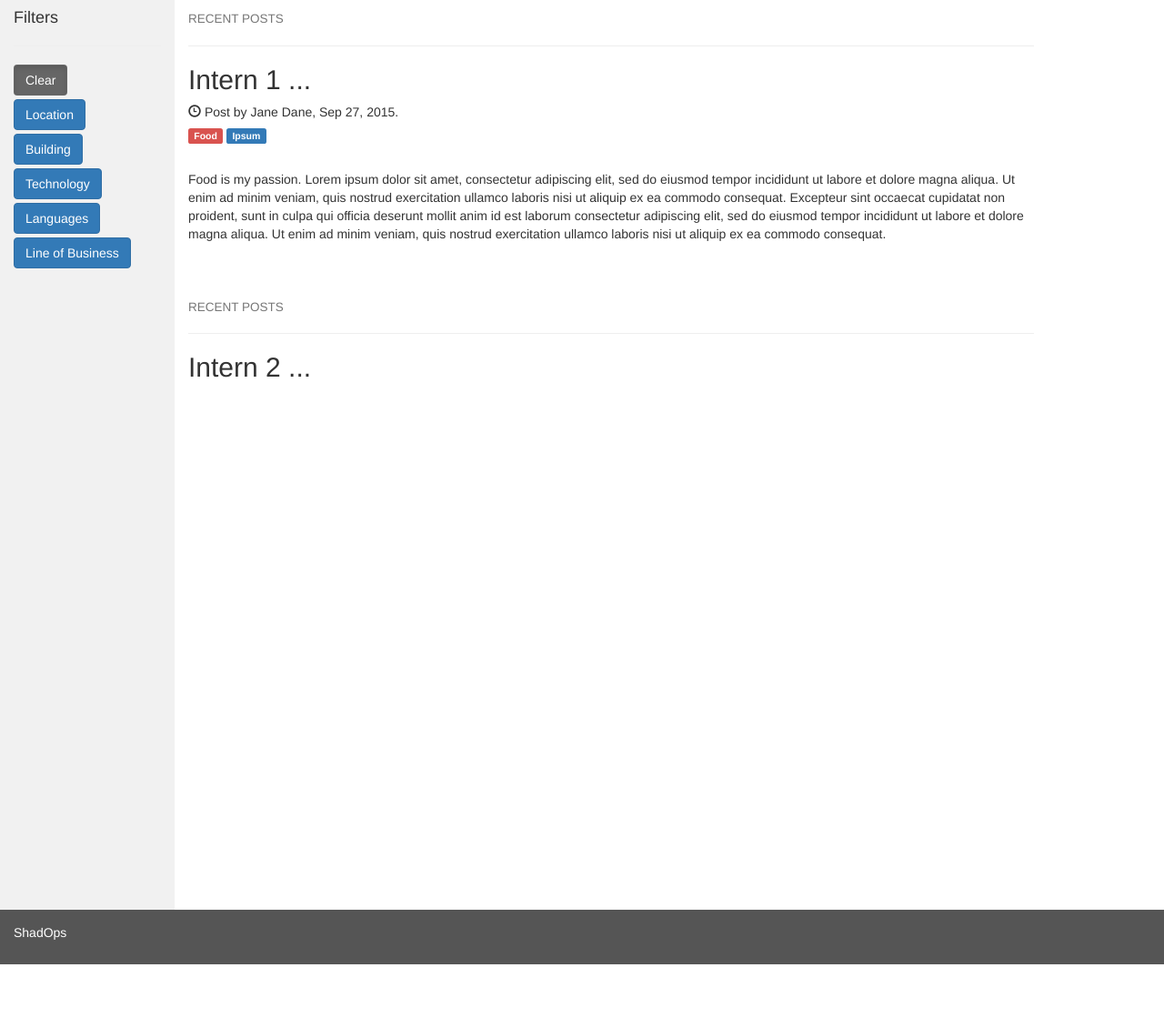
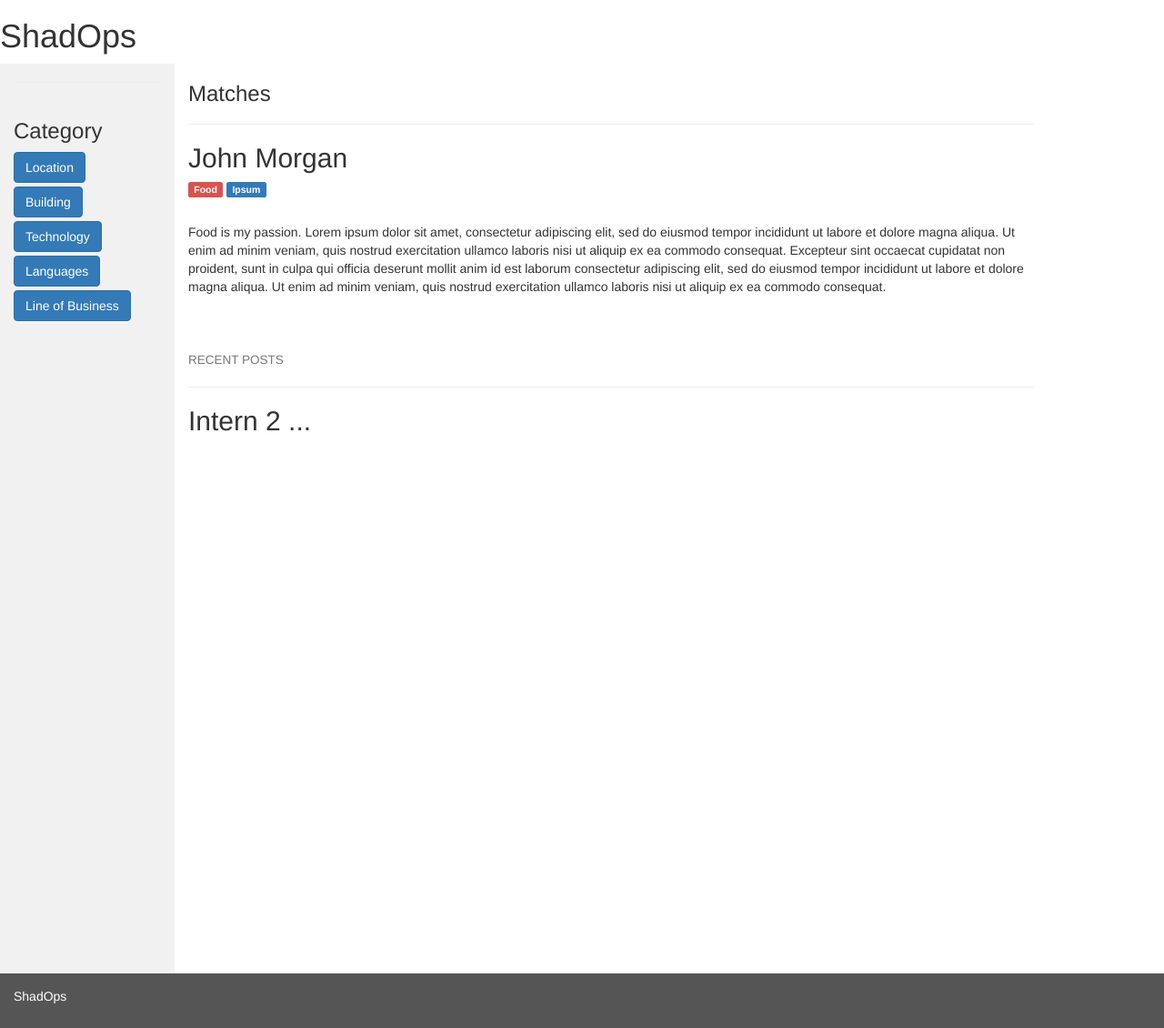
Before and after one commit to ldpr23/shadops, a Django app: template templates/shadopsapp/main.html in a window 1280 px wide. Shown: the whole page at 91% size. Before the commit the page ends 1060 px from the top, so only its background shows below. Run offline with Django 3.2, Linux system fonts and the light colour scheme; the template is opened without the code that fills it, so the values that code supplies are empty; some libraries are stand-ins or nearby versions.

Commit message:
Latest changes

```diff
--- a/templates/shadopsapp/main.html
+++ b/templates/shadopsapp/main.html
@@ -11,23 +11,23 @@
 </head>
 <body>
 
+
+<h1>ShadOps</h1>
+
+
 <div class="container-fluid">
     <div class="row content">
         <div id="snav" class="col-sm-3 sidenav">
-            <h4>Filters</h4>
+
             <hr>
             <ul class="nav nav-pills nav-stacked">
-                <!--<li class="active"><a href="#section1">Home</a></li>-->
-                <!--<li><a href="#section2">Friends</a></li>-->
-                <!--<li><a href="#section3">Family</a></li>-->
-                <!--<li><a href="#section3">Photos</a></li>-->
 
                 <div id="myBtnContainer">
-                    <li><button class="btn active" onclick="filterSelection('all')"> Clear</button></li>
 
-                    <div class = "spacer"></div>
+                    <h3>Category</h3>
 
                     <div>
+
                         <button class="btn btn-primary" type="button" data-toggle="collapse" data-target="#collapseLocation" aria-expanded="false" aria-controls="collapseExample">
                             Location
                         </button>
@@ -56,8 +56,8 @@
                             Technology
                         </button>
                         <div class = "collapse" id="collapseTech" >
-                            <li><button class="btn"  onclick="filterSelection('Java')"> AI/ML</button></li>
-                            <li><button class="btn"  onclick="filterSelection('JS')"> Cloud</button></li>
+                            <li><button class="btn"  onclick="filterSelection('ai')"> AI/ML</button></li>
+                            <li><button class="btn"  onclick="filterSelection('cloud')"> Cloud</button></li>
                         </div>
                     </div>
                     <div class = "spacer"></div>
@@ -67,8 +67,8 @@
                             Languages
                         </button>
                         <div class = "collapse" id="collapseLang" >
-                            <li><button class="btn"  onclick="filterSelection('waterloo')"> Java</button></li>
-                            <li><button class="btn"  onclick="filterSelection('bothwell')"> JavaScript</button></li>
+                            <li><button class="btn"  onclick="filterSelection('java')"> Java</button></li>
+                            <li><button class="btn"  onclick="filterSelection('js')"> JavaScript</button></li>
                         </div>
                     </div>
                     <div class = "spacer"></div>
@@ -78,22 +78,20 @@
                             Line of Business
                         </button>
                         <div class = "collapse" id="collapseBusiness" >
-                            <li><button class="btn"  onclick="filterSelection('waterloo')"> CiB</button></li>
-                            <li><button class="btn"  onclick="filterSelection('bothwell')"> AWM</button></li>
+                            <li><button class="btn"  onclick="filterSelection('cib')"> CiB</button></li>
+                            <li><button class="btn"  onclick="filterSelection('awm')"> AWM</button></li>
                         </div>
                     </div>
                 </div>
-
 
             </ul><br>
 
         </div>
 
         <div class="col-sm-9">
-            <h4><small>RECENT POSTS</small></h4>
+            <h3>Matches</h3>
             <hr>
-            <h2>Intern 1 ... </h2>
-            <h5><span class="glyphicon glyphicon-time"></span> Post by Jane Dane, Sep 27, 2015.</h5>
+            <h2>John Morgan</h2>
             <h5><span class="label label-danger">Food</span> <span class="label label-primary">Ipsum</span></h5><br>
             <p>Food is my passion. Lorem ipsum dolor sit amet, consectetur adipiscing elit, sed do eiusmod tempor incididunt ut labore et dolore magna aliqua. Ut enim ad minim veniam, quis nostrud exercitation ullamco laboris nisi ut aliquip ex ea commodo consequat. Excepteur sint occaecat cupidatat non proident, sunt in culpa qui officia deserunt mollit anim id est laborum consectetur adipiscing elit, sed do eiusmod tempor incididunt ut labore et dolore magna aliqua. Ut enim ad minim veniam, quis nostrud exercitation ullamco laboris nisi ut aliquip ex ea commodo consequat.</p>
             <br><br>
```
